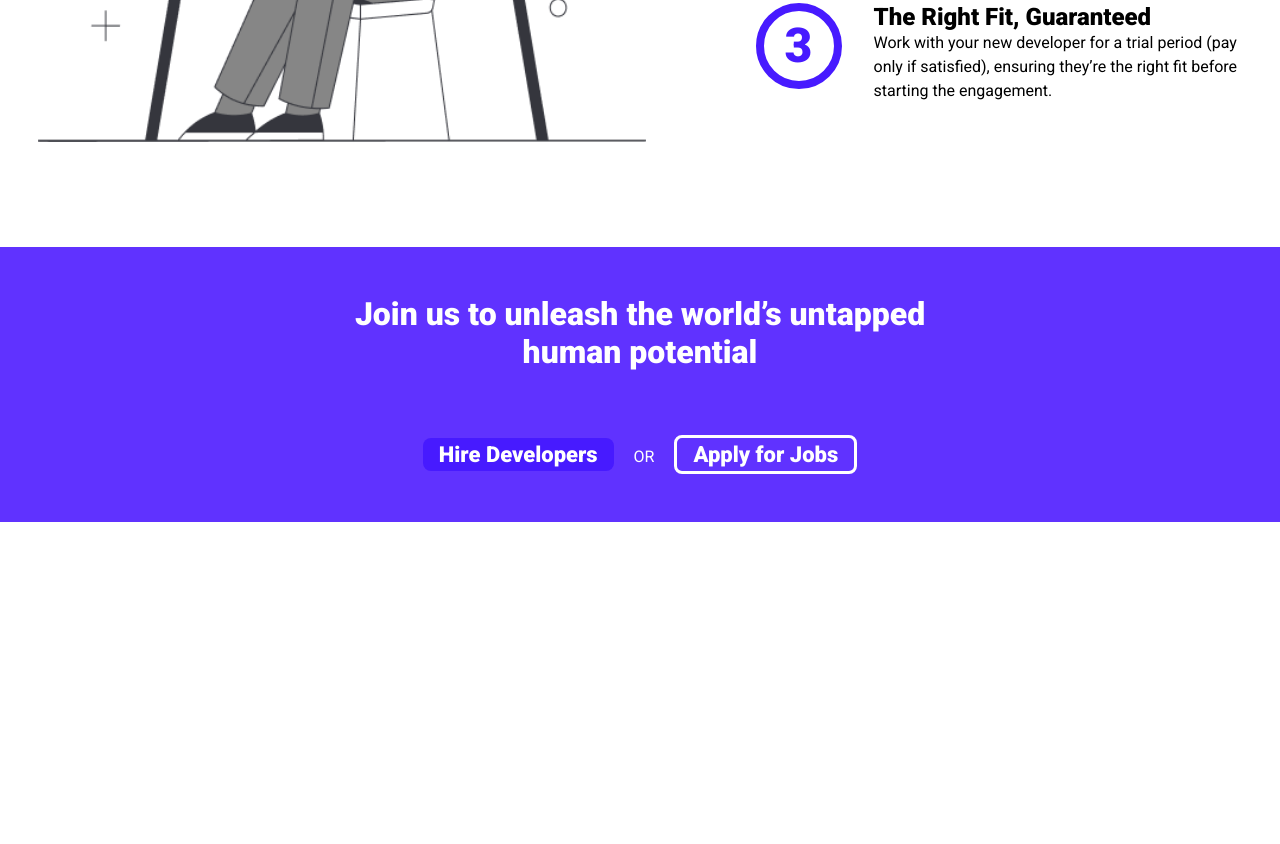
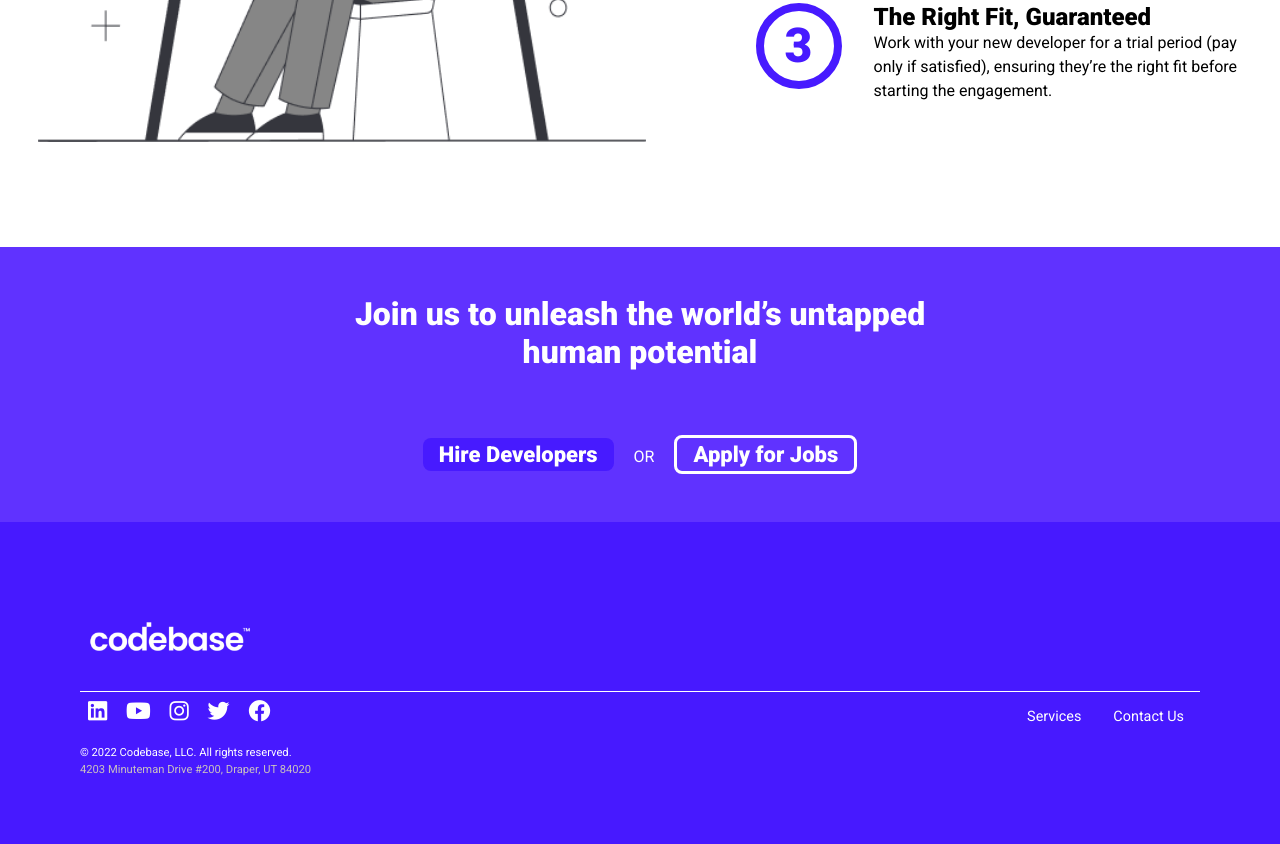
Before and after one commit to rohitjainfsl/css-snippets, a plain HTML site: page codebase/index.html in a window 1280 px wide. Shown: the part 4475-5319 px from the top of the page. Before the commit the page ends 4997 px from the top, so only its background shows below. Drawn offline with Linux system fonts and the light colour scheme.

Commit message:
codebase completed

```diff
--- a/codebase/index.html
+++ b/codebase/index.html
@@ -9,6 +9,7 @@
   <link rel="preconnect" href="https://fonts.googleapis.com">
   <link rel="preconnect" href="https://fonts.gstatic.com" crossorigin>
   <link href="https://fonts.googleapis.com/css2?family=Roboto:wght@400;900&display=swap" rel="stylesheet">
+  <link rel="stylesheet" href="https://cdnjs.cloudflare.com/ajax/libs/font-awesome/6.2.1/css/all.min.css" integrity="sha512-MV7K8+y+gLIBoVD59lQIYicR65iaqukzvf/nwasF0nqhPay5w/9lJmVM2hMDcnK1OnMGCdVK+iQrJ7lzPJQd1w==" crossorigin="anonymous" referrerpolicy="no-referrer" />
   <link rel="stylesheet" href="style.css">
   <link rel="shortcut icon" href="images/Codebase-favicon_3.webp" type="image/x-icon">
 </head>
@@ -248,6 +249,32 @@
       </div>
     </section>
 
+
+    <footer>
+      <div class="top">
+        <img src="images/Codebase_White_transparent-300x169.webp" alt="">
+      </div>
+      <div class="bottom">
+        <div class="left">
+          <div class="socialIcons">
+            <i class="fa-brands fa-linkedin"></i>
+            <i class="fa-brands fa-youtube"></i>
+            <i class="fa-brands fa-instagram"></i>
+            <i class="fa-brands fa-twitter"></i>
+            <i class="fa-brands fa-facebook"></i>
+          </div>
+          <p class="white">&copy; 2022 Codebase, LLC. All rights reserved.</p>
+          <p class="grey">4203 Minuteman Drive #200, Draper, UT 84020</p>
+        </div>
+        <div class="right">
+          <ul>
+            <li><a href="">Services</a></li>
+            <li><a href="">Contact Us</a></li>
+          </ul>
+        </div>
+      </div>
+    </footer>
+
   </div>
 </body>
 
--- a/codebase/style.css
+++ b/codebase/style.css
@@ -319,3 +319,47 @@ header nav ul a {
   border: 3px solid #fff;
   border-radius: 0.5rem;
 }
+
+
+
+footer{
+  background-color: #4719ff;
+  color: #fff;
+  padding: 4rem 5rem;
+}
+footer img{
+  width: 180px;
+}
+footer .top{
+  border-bottom: 1px solid #fff;
+}
+footer .bottom{
+  display: flex;
+  justify-content: space-between;
+}
+footer .bottom .left{
+  font-size: 70%;
+}
+footer .bottom .left p{
+  margin: 0.25rem 0;
+}
+footer .bottom .left p.grey{
+  color: #c9c0c0;
+}
+footer .bottom .socialIcons{
+  margin-bottom: 1rem;
+}
+footer .bottom .socialIcons i{
+  color: #fff;
+  font-size: 22px;
+  padding: 0.5rem;
+}
+footer .bottom ul{
+  display: flex;
+}
+footer .bottom ul a{
+  color: #fff;
+  display: inline-block;
+  padding: 1rem;
+  font-size: 90%;
+}
```
Also changed, not shown: codebase/images/Codebase_White_transparent-300x169.webp (added).
